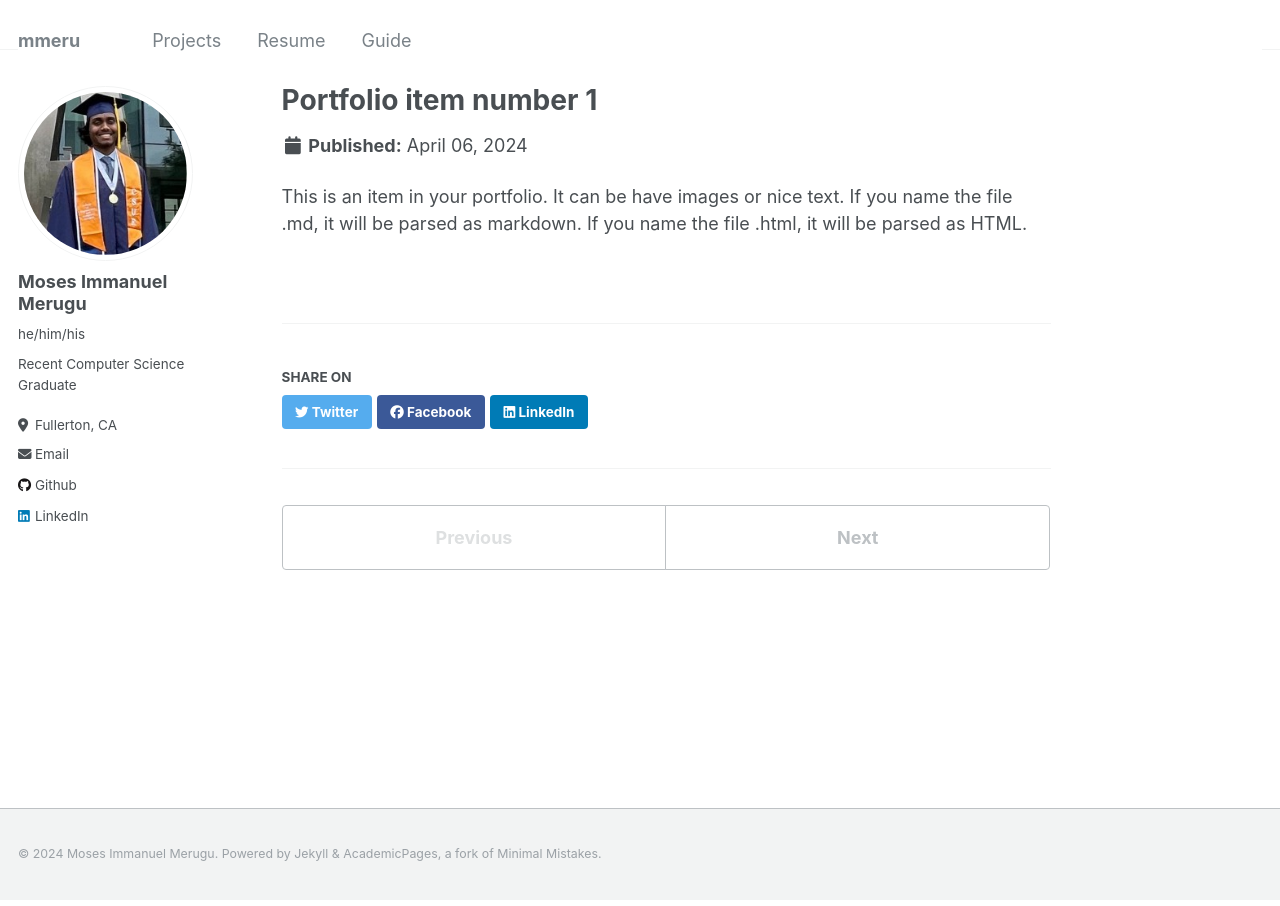
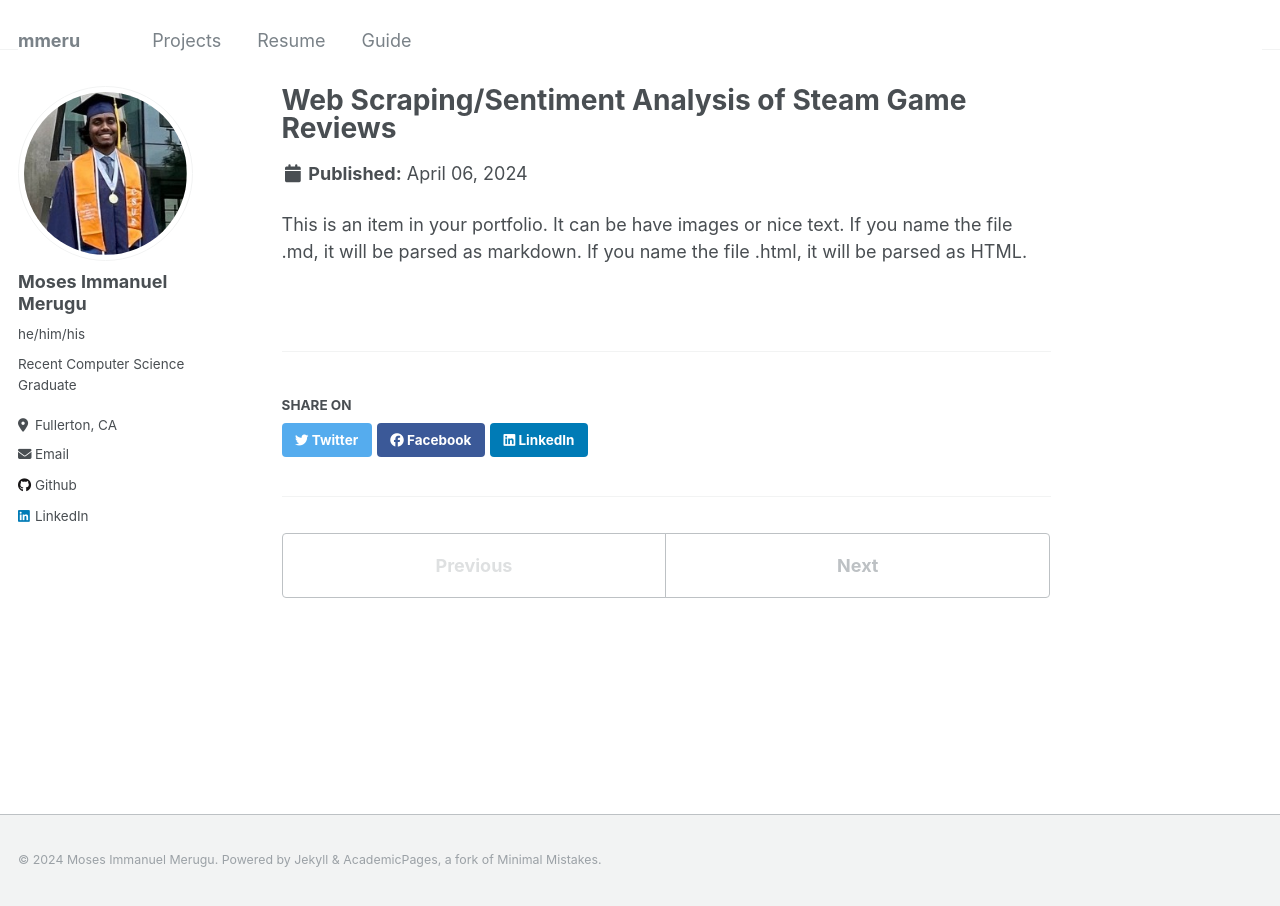
Before and after one commit to mmeru/mmeru.github.io, a Jekyll site: the page built from _portfolio/portfolio-1.md, in a window 1280 px wide. Built offline with Jekyll 4.4.1, drawn with Linux system fonts in a browser that asks for light colours.

Commit message:
Update portfolio-1.md

```diff
--- a/_portfolio/portfolio-1.md
+++ b/_portfolio/portfolio-1.md
@@ -1,6 +1,6 @@
 ---
-title: "Portfolio item number 1"
-excerpt: "Short description of portfolio item number 1<br/><img src='/images/500x300.png'>"
+title: "Web Scraping/Sentiment Analysis of Steam Game Reviews"
+excerpt: "Using Python, Pandas, Selenium, NLTK, Matplotlib, and Plotly<br/><img src='/images/500x300.png'>"
 collection: portfolio
 ---
 
```
